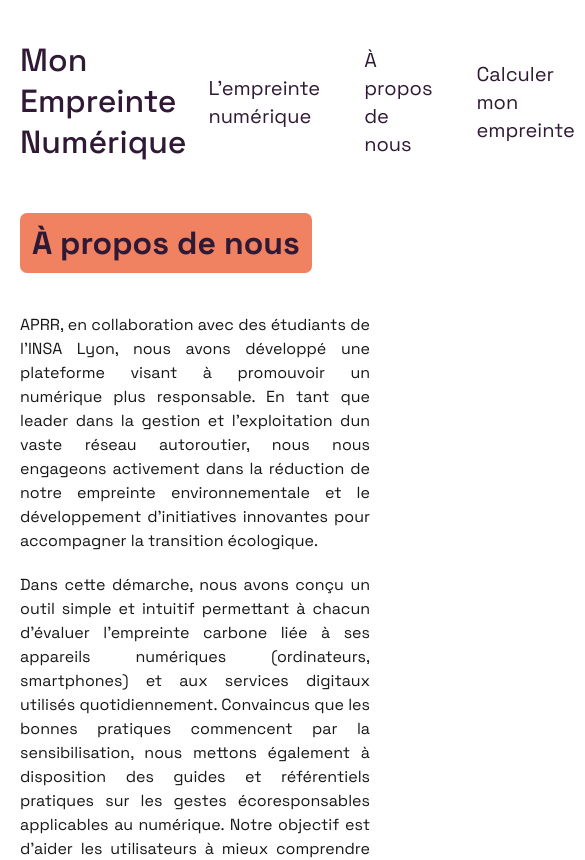
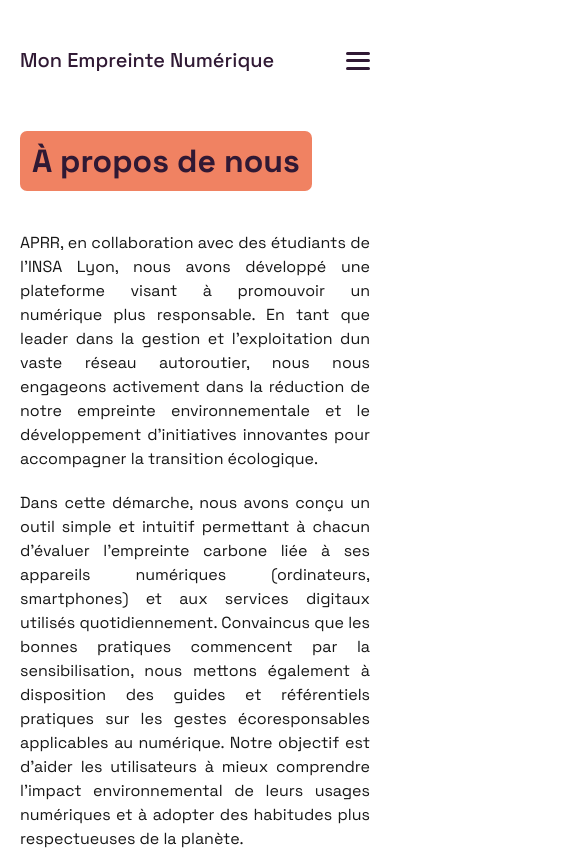
Before and after one commit to jbytes503/mon-empreinte-numerique, a Next.js app in the folder front/: page /about in a window 390 px wide. Shown: the top 860 px of the page, 585 px wide, since content can reach past the window. Built offline with nearby package versions, Linux system fonts and the light colour scheme.

Commit message:
responsive navbar (re-review design)

```diff
--- a/front/src/app/components/navbar.module.css
+++ b/front/src/app/components/navbar.module.css
@@ -1,7 +1,9 @@
 .navbar {
     display: flex;
     justify-content: space-between;
+    align-items: center;
     margin: 40px 0;
+    position: relative;
 }
 
 .logoText {
@@ -9,6 +11,14 @@
     font-size: 32px;
     line-height: 41px;
     color: var(--color-5);
+    text-decoration: none;
+}
+
+.menu {
+    display: flex;
+    justify-content: space-between;
+    align-items: center;
+    list-style: none;
 }
 
 .navItemText {
@@ -19,25 +29,87 @@
     margin: 0 15px;
 }
 
-.menu {
-    display: flex;
-    justify-content: space-between;
-    align-items: center;
-}
-
-/* .hiddenButton : style par défaut */
 .hiddenButton {
-    border: 1px solid rgba(0, 0, 0, 0); /* Bordure semi-transparente noire */
+    border: 1px solid rgba(0, 0, 0, 0);
     border-radius: 6px;
     padding: 4px 6px;
     box-sizing: border-box;
-    transition: border-color 0.3s ease; /* Transition fluide pour la bordure */
+    transition: border-color 0.3s ease;
 }
 
-/* .selectedButton : style quand le bouton est sélectionné */
 .selectedButton {
     border: 1px solid var(--color-5);
     border-radius: 6px;
     padding: 4px 6px;
     box-sizing: border-box;
 }
+
+.hamburger {
+    display: none;
+    flex-direction: column;
+    justify-content: space-between;
+    width: 24px;
+    height: 18px;
+    background: none;
+    border: none;
+    cursor: pointer;
+    padding: 0;
+    z-index: 1001; /* Ensure it stays above the menu */
+}
+
+.bar {
+    height: 3px;
+    width: 100%;
+    background-color: var(--color-5);
+    border-radius: 2px;
+    transition:
+        transform 0.3s ease,
+        opacity 0.3s ease;
+}
+
+/* Transformations when menu is open */
+.open .bar:nth-child(1) {
+    transform: rotate(45deg) translate(5px, 5px);
+}
+
+.open .bar:nth-child(2) {
+    opacity: 0;
+}
+
+.open .bar:nth-child(3) {
+    transform: rotate(-45deg) translate(5px, -5px);
+}
+
+/* Responsive styles */
+@media (max-width: 768px) {
+    .hamburger {
+        display: flex;
+    }
+
+    .menu {
+        flex-direction: column;
+        position: absolute;
+        top: 100%;
+        right: 0;
+        background-color: white;
+        width: 100%;
+        max-height: 0;
+        overflow: hidden;
+        transition: max-height 0.3s ease-in-out;
+    }
+
+    .menuOpen {
+        max-height: 300px;
+        box-sizing: border-box;
+        box-shadow: 0 4px 2px -2px rgba(0, 0, 0, 0.2);
+    }
+
+    .navItemText {
+        margin: 10px 0;
+        text-align: center;
+    }
+
+    .logoText {
+        font-size: 20px;
+    }
+}
--- a/front/src/app/components/navbar.tsx
+++ b/front/src/app/components/navbar.tsx
@@ -5,15 +5,14 @@ import Link from 'next/link';
 import styles from './navbar.module.css';
 
 export default function Navbar() {
-    // Déclaration de l'état pour le bouton sélectionné avec le type 'string | null'
     const [selectedButton, setSelectedButton] = useState<string | null>(null);
+    const [menuOpen, setMenuOpen] = useState(false);
 
-    // Fonction pour gérer le clic sur un bouton
     const handleButtonClick = (buttonName: string | null) => {
         setSelectedButton(buttonName);
+        setMenuOpen(false); // Close menu on link click
     };
 
-    // Liste des éléments de navigation
     const navItems = [
         { name: "L'empreinte numérique", href: '/learn-more' },
         { name: 'À propos de nous', href: '/about' },
@@ -22,29 +21,37 @@ export default function Navbar() {
 
     return (
         <nav className={styles.navbar}>
-            {/* Logo avec réinitialisation de la sélection au clic */}
             <Link
                 href="/"
                 className={styles.logoText}
-                onClick={() => handleButtonClick(null)} // Réinitialiser la sélection lors du clic sur le logo
+                onClick={() => handleButtonClick(null)}
             >
                 Mon Empreinte Numérique
             </Link>
 
-            {/* Menu Desktop */}
+            <button
+                className={`${styles.hamburger} ${menuOpen ? styles.open : ''}`}
+                onClick={() => setMenuOpen(!menuOpen)}
+                aria-label="Toggle menu"
+            >
+                <span className={styles.bar}></span>
+                <span className={styles.bar}></span>
+                <span className={styles.bar}></span>
+            </button>
 
-            <ul className={styles.menu}>
+            <ul className={`${styles.menu} ${menuOpen ? styles.menuOpen : ''}`}>
                 {navItems.map((item, index) => (
                     <li
                         key={index}
-                        className={`${styles.navItemText}
-                                        ${selectedButton === item.name ? styles.selectedButton : styles.hiddenButton}`} // Appliquer le style si le bouton est sélectionné
+                        className={`${styles.navItemText} ${
+                            selectedButton === item.name
+                                ? styles.selectedButton
+                                : styles.hiddenButton
+                        }`}
                     >
                         <Link
                             href={item.href}
-                            onClick={
-                                () => handleButtonClick(item.name) // Clic sur un bouton
-                            }
+                            onClick={() => handleButtonClick(item.name)}
                         >
                             {item.name}
                         </Link>
```
